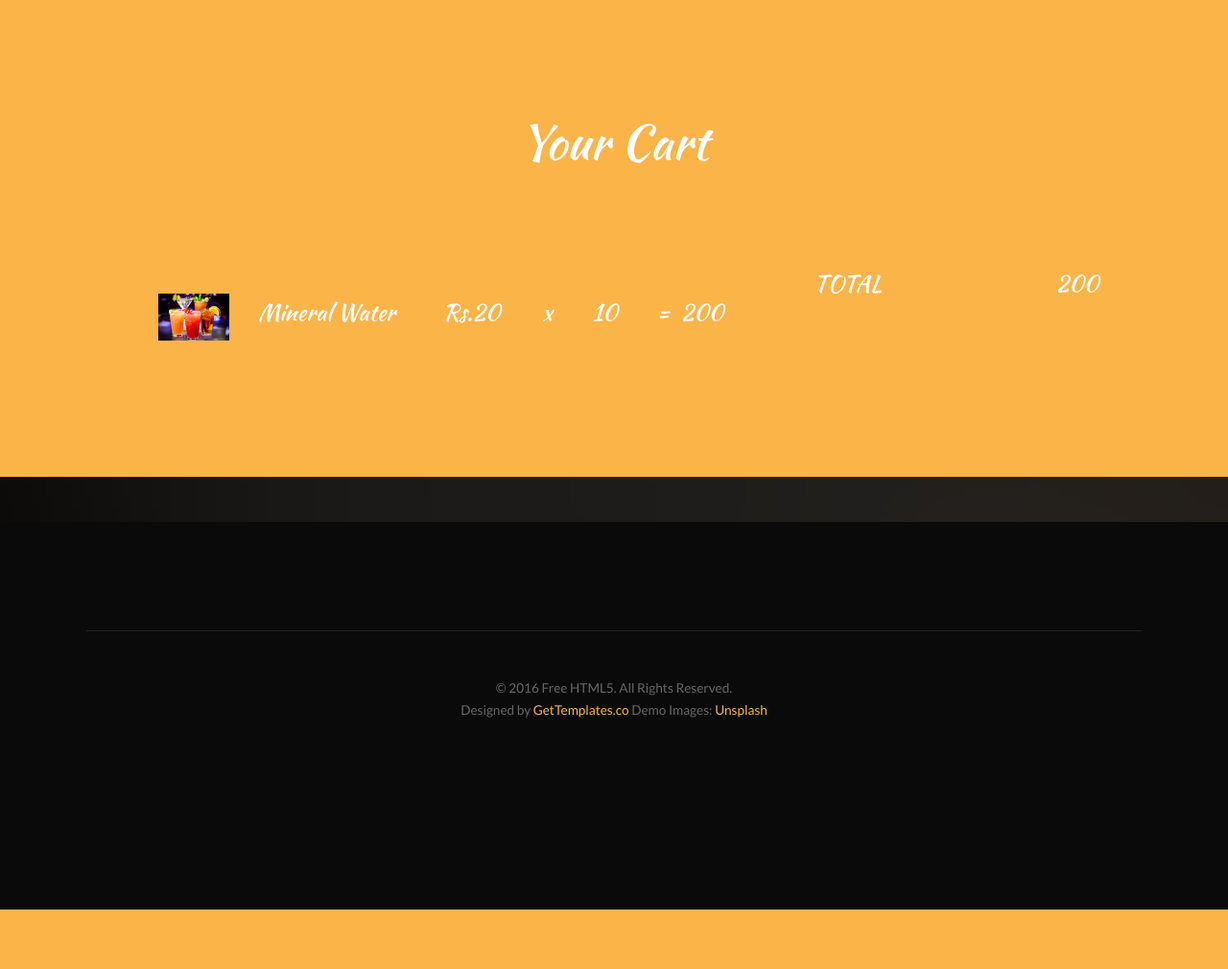
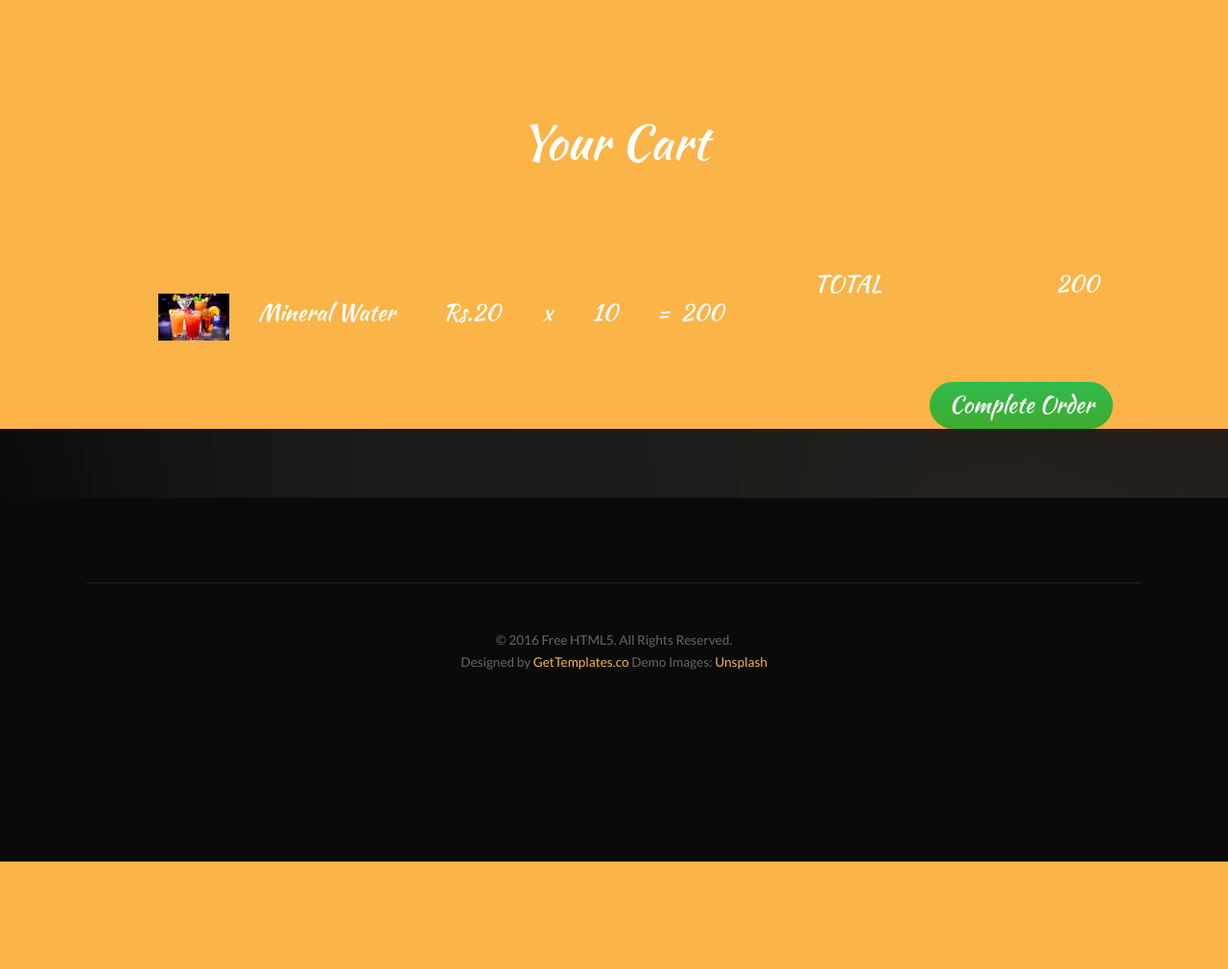
Before and after one commit to swaleha19/Restaurant, a PHP site: page /layout/cart.php in a window 1280 px wide. Shown: the part 601-1611 px from the top of the page at 96% size. Before the commit the page ends 1549 px from the top, so only its background shows below. Run offline with PHP 8.4, Linux system fonts and the light colour scheme; the visitor is signed in with stand-in values (Sample User, id 1); data comes from the database, SQL or seed files in the repository; tables that the repository leaves empty hold one stand-in row (values such as "Sample post"); some web fonts are replaced.

Commit message:
as it is

```diff
--- a/layout/cart.php
+++ b/layout/cart.php
@@ -65,6 +65,50 @@
 		.mt20{
 			margin:30px;
 		}
+	input[type=number]::-webkit-inner-spin-button,
+input[type=number]::-webkit-outer-spin-button {
+	-webkit-appearance: none;
+	-moz-appearance: none;
+	appearance: none;
+	margin: 0;
+}
+.button7 {
+    background: #31bb4e;
+    background-image: -webkit-linear-gradient(top, #31bb4e, #3faa2e);
+    background-image: -moz-linear-gradient(top, #31bb4e, #3faa2e);
+    background-image: -ms-linear-gradient(top, #31bb4e, #3faa2e);
+    background-image: -o-linear-gradient(top, #31bb4e, #3faa2e);
+    background-image: linear-gradient(top, #31bb4e, #3faa2e);
+    -webkit-border-radius: 28;
+    -moz-border-radius: 28;
+		font-size: x-large;
+    border-radius: 28px;
+    color: #ffffff;
+    border: 0px;
+    padding: 4px 20px 4px 20px;
+    text-decoration: none;
+}
+
+
+.button7:hover {
+	background: #259a25;
+	background-image: -webkit-linear-gradient(top, #259a25, #afaf45);
+	background-image: -moz-linear-gradient(top, #259a25, #afaf45);
+	background-image: -ms-linear-gradient(top, #259a25, #afaf45);
+	background-image: -o-linear-gradient(top, #259a25, #afaf45);
+	background-image: linear-gradient(top, #259a25, #afaf45);
+	text-decoration: none;
+}
+.button7:focus{
+	outline: none;
+}
+.form-control{
+	height: 36px;
+	width:100%;
+}
+.warning{
+	color:red;
+}
 	</style>
 	<body>
 
@@ -150,12 +194,12 @@
 						$itot=$row['food_price']*$row['quantity'];
 						echo "
 						<div class='row mt20'>
-						<div class='col-lg-2 col-sm-1 ' > <img src='../FoodCatPic/$row[image]' alt='image' width='100%'> </div>
-						<div class='col-lg-4 col-sm-3 ' >$row[food_name]</div>
-						<div class='col-lg-2 col-sm-1 ' style='padding:0;'>Rs.$row[food_price]</div>
-						<div class='col-lg-1 col-sm-1 ' style='padding:0;'>x</div>
-						<div class='col-lg-1 col-sm-1 ' style='padding:0;' >$row[quantity]</div>
-						<div class='col-lg-2 col-sm-2'>
+						<div class='col-lg-2 col-sm-0 col-xs-2 ' > <img src='../FoodCatPic/$row[image]' alt='image' width='100%'> </div>
+						<div class='col-lg-4 col-sm-3 col-xs-3 ' >$row[food_name]</div>
+						<div class='col-lg-2 col-sm-1 col-xs-2 ' style='padding:0;'>Rs.$row[food_price]</div>
+						<div class='col-lg-1 col-sm-1 col-xs-1 ' style='padding:0;'>x</div>
+						<div class='col-lg-1 col-sm-1 col-xs-1 ' style='padding:0;' >$row[quantity]</div>
+						<div class='col-lg-2 col-sm-2 col-xs-2'>
 						=&nbsp;&nbsp;$itot
 						</div>
 						</div>
@@ -172,6 +216,8 @@
 						<div class='col-lg-6 col-sm-2' style='text-align:right;'>
 							<?php echo"$tot";?>
 						</div>
+						<br><br><br>
+						<input type="button" name="" value="Complete Order" class="button7" style="float:right;">
 					</div>
 					<?php
 				} else {?>
@@ -179,9 +225,10 @@
 							No items recognised
 						</div>
 						<div class='col-lg-6 col-sm-2'>
-							<a href="home.php" style="color:white"> Click Here to go to menu </a><?php } ?>
+							<a href="home.php" style="color:white"> Click Here to go to menu </a>
 						</div>
 			  </div>
+			<?php } ?>
 			</div>
 <!--
 			<div class="row">
```
Also changed, not shown: layout/home.php (+4 -4 lines), layout/menu.php (deleted).
